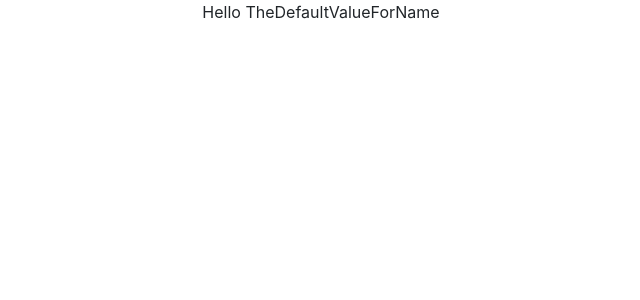
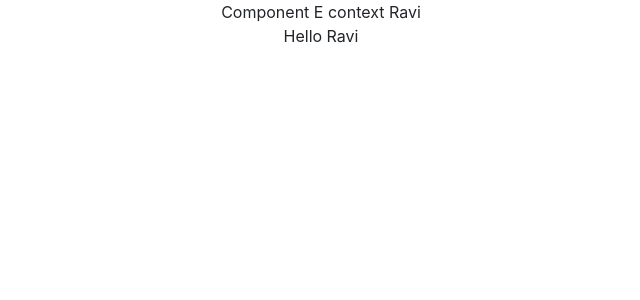
Before and after one commit to RAVIGANESHMBHAT/ReactJS-Learnings, a React (Create React App) app: page / in a window 1280 px wide. Shown: the top 300 px of the page, without its empty margins (319-959 px from the left). Built offline with nearby package versions, Linux system fonts and the light colour scheme.

Commit message:
consuming values through context

```diff
--- a/src/App.js
+++ b/src/App.js
@@ -111,9 +111,9 @@
           )}
         /> */}
 
-        {/* <UserProvider value='Ravi'> */}
-        <ComponentC />
-        {/* </UserProvider> */}
+        <UserProvider value="Ravi">
+          <ComponentC />
+        </UserProvider>
       </div>
     );
   }
--- a/src/components/ComponentE.js
+++ b/src/components/ComponentE.js
@@ -1,12 +1,19 @@
-import React, { Component } from 'react'
-import ComponentF from './ComponentF'
+import React, { Component } from "react";
+import ComponentF from "./ComponentF";
+import UserContext from "./userContext";
 
 export class ComponentE extends Component {
+  //static contextType = UserContext;
   render() {
     return (
-      <ComponentF/>
-    )
+      <div>
+        Component E context {this.context}
+        <ComponentF />
+      </div>
+    );
   }
 }
 
-export default ComponentE
+ComponentE.contextType = UserContext;
+
+export default ComponentE;
--- a/src/components/userContext.js
+++ b/src/components/userContext.js
@@ -6,3 +6,4 @@
 const UserConsumer = UserContext.Consumer
 
 export { UserProvider, UserConsumer }
+export default UserContext;
```
